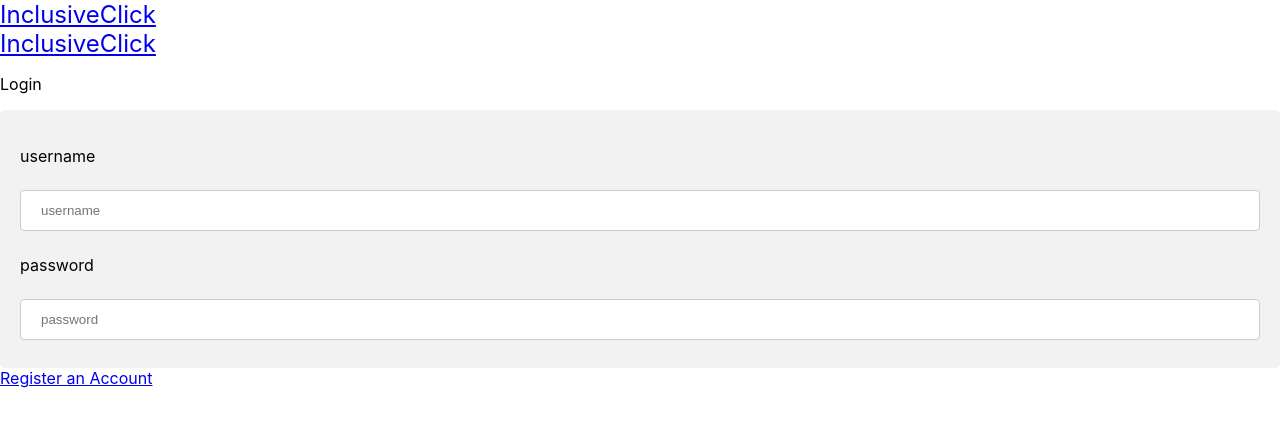
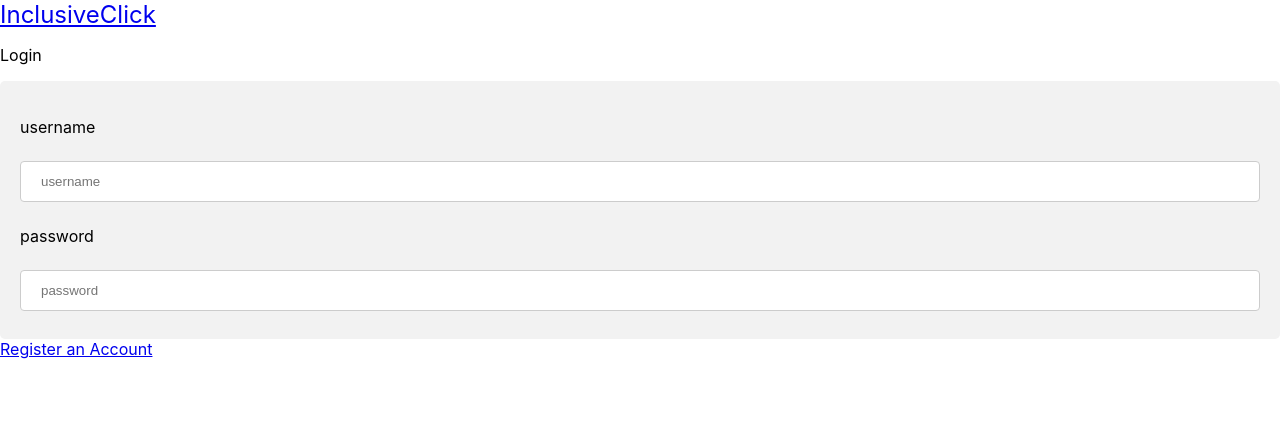
Before and after one commit to milesswu/inclusiveclick, a React (Create React App) app: page /prof-login in a window 1280 px wide. Shown: the top 426 px of the page. Built offline with nearby package versions, Linux system fonts and the light colour scheme.

Commit message:
Update ProfLogin.js

```diff
--- a/src/Pages/ProfLogin.js
+++ b/src/Pages/ProfLogin.js
@@ -1,13 +1,11 @@
 import React from 'react';
 import { Link } from 'react-router-dom';
 import '../style/Login-Register.css';
-import HomeButton from '../HomeButton'
 
 class ProfLogin extends React.Component {
     render() {
         return (
             <div id="parent">
-                <HomeButton/>
                 <p>Login</p>
                 <div id="inputSpace">
                     <div className="Input-Header">
```
